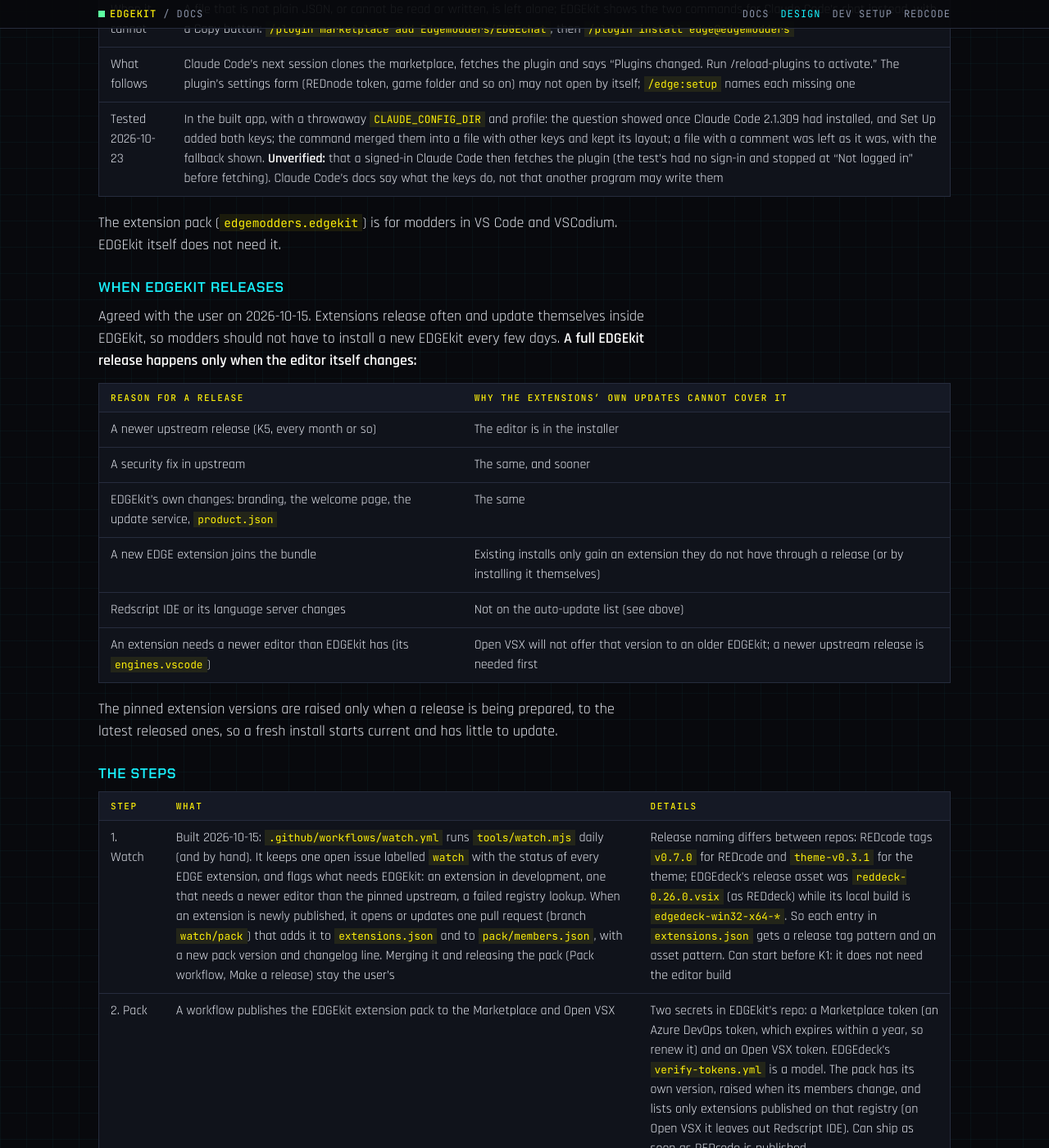
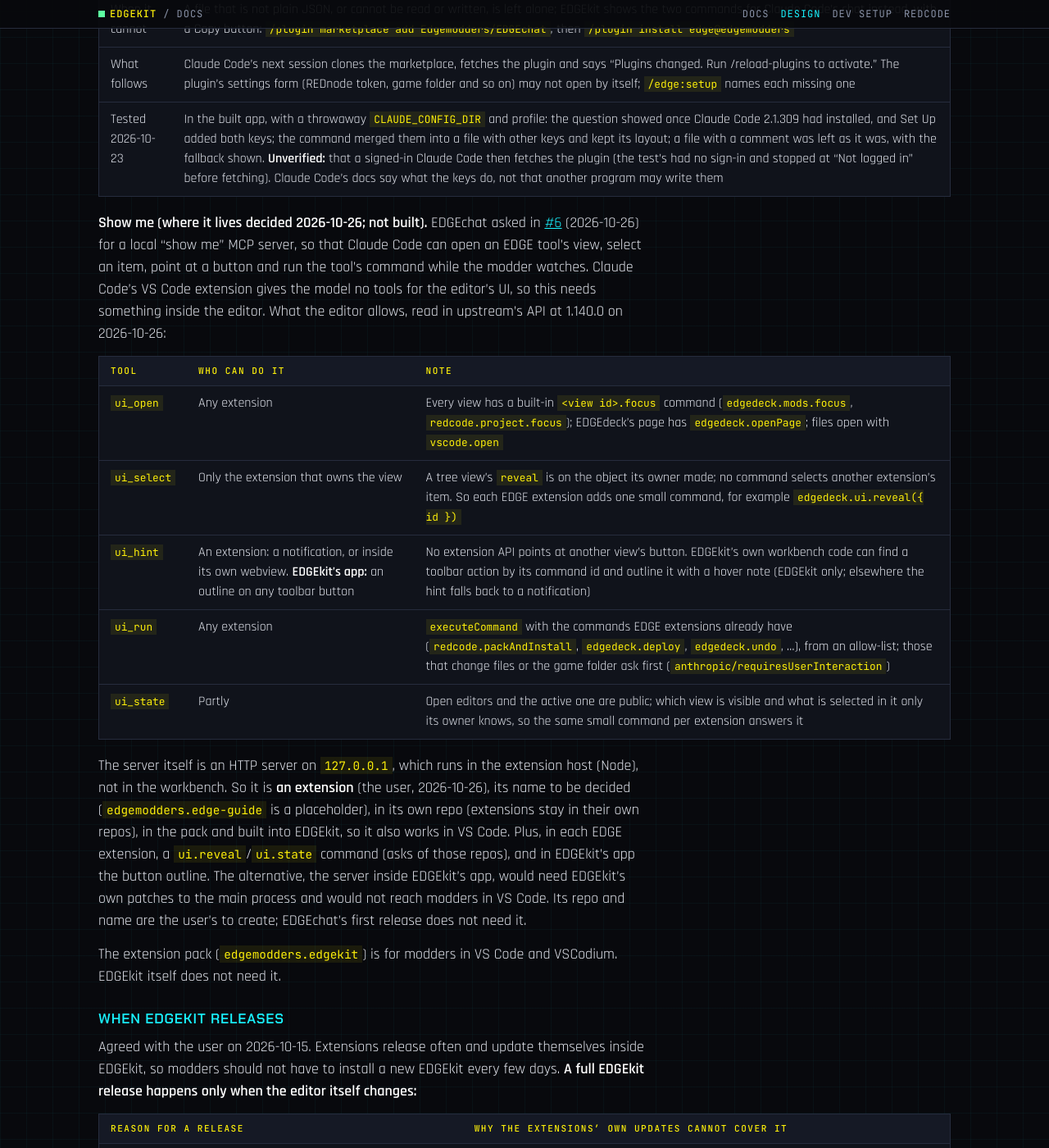
Before and after one commit to Edgemodders/EDGEkit, a Jekyll site: the page built from docs/design.md, in a window 1280 px wide and 1400 px high, scrolled down 6547 px. Shown: the whole window at 82% size. Built offline with Jekyll 4.4.1, drawn with Linux system fonts in a browser that asks for light colours; our own code applies the rules of GitHub Pages for plain Markdown files.

Commit message:
Design: the show-me MCP server (#6) is an extension of its own
Co-Authored-By: Claude Opus 5.5 <noreply@anthropic.com>

```diff
--- a/docs/design.md
+++ b/docs/design.md
@@ -116,6 +116,18 @@ On the first start, upstream asks before Claude Code installs: "Do you trust the
 | What follows | Claude Code's next session clones the marketplace, fetches the plugin and says "Plugins changed. Run /reload-plugins to activate." The plugin's settings form (REDnode token, game folder and so on) may not open by itself; `/edge:setup` names each missing one |
 | Tested 2026-10-23 | In the built app, with a throwaway `CLAUDE_CONFIG_DIR` and profile: the question showed once Claude Code 2.1.309 had installed, and Set Up added both keys; the command merged them into a file with other keys and kept its layout; a file with a comment was left as it was, with the fallback shown. **Unverified:** that a signed-in Claude Code then fetches the plugin (the test's had no sign-in and stopped at "Not logged in" before fetching). Claude Code's docs say what the keys do, not that another program may write them |
 
+**Show me (where it lives decided 2026-10-26; not built).** EDGEchat asked in [#6](https://github.com/Edgemodders/EDGEkit/issues/6) (2026-10-26) for a local "show me" MCP server, so that Claude Code can open an EDGE tool's view, select an item, point at a button and run the tool's command while the modder watches. Claude Code's VS Code extension gives the model no tools for the editor's UI, so this needs something inside the editor. What the editor allows, read in upstream's API at 1.140.0 on 2026-10-26:
+
+| Tool | Who can do it | Note |
+|---|---|---|
+| `ui_open` | Any extension | Every view has a built-in `<view id>.focus` command (`edgedeck.mods.focus`, `redcode.project.focus`); EDGEdeck's page has `edgedeck.openPage`; files open with `vscode.open` |
+| `ui_select` | Only the extension that owns the view | A tree view's `reveal` is on the object its owner made; no command selects another extension's item. So each EDGE extension adds one small command, for example `edgedeck.ui.reveal({ id })` |
+| `ui_hint` | An extension: a notification, or inside its own webview. **EDGEkit's app:** an outline on any toolbar button | No extension API points at another view's button. EDGEkit's own workbench code can find a toolbar action by its command id and outline it with a hover note (EDGEkit only; elsewhere the hint falls back to a notification) |
+| `ui_run` | Any extension | `executeCommand` with the commands EDGE extensions already have (`redcode.packAndInstall`, `edgedeck.deploy`, `edgedeck.undo`, ...), from an allow-list; those that change files or the game folder ask first (`anthropic/requiresUserInteraction`) |
+| `ui_state` | Partly | Open editors and the active one are public; which view is visible and what is selected in it only its owner knows, so the same small command per extension answers it |
+
+The server itself is an HTTP server on `127.0.0.1`, which runs in the extension host (Node), not in the workbench. So it is **an extension** (the user, 2026-10-26), its name to be decided (`edgemodders.edge-guide` is a placeholder), in its own repo (extensions stay in their own repos), in the pack and built into EDGEkit, so it also works in VS Code. Plus, in each EDGE extension, a `ui.reveal`/`ui.state` command (asks of those repos), and in EDGEkit's app the button outline. The alternative, the server inside EDGEkit's app, would need EDGEkit's own patches to the main process and would not reach modders in VS Code. Its repo and name are the user's to create; EDGEchat's first release does not need it.
+
 The extension pack (`edgemodders.edgekit`) is for modders in VS Code and VSCodium. EDGEkit itself does not need it.
 
 ### When EDGEkit releases
```
